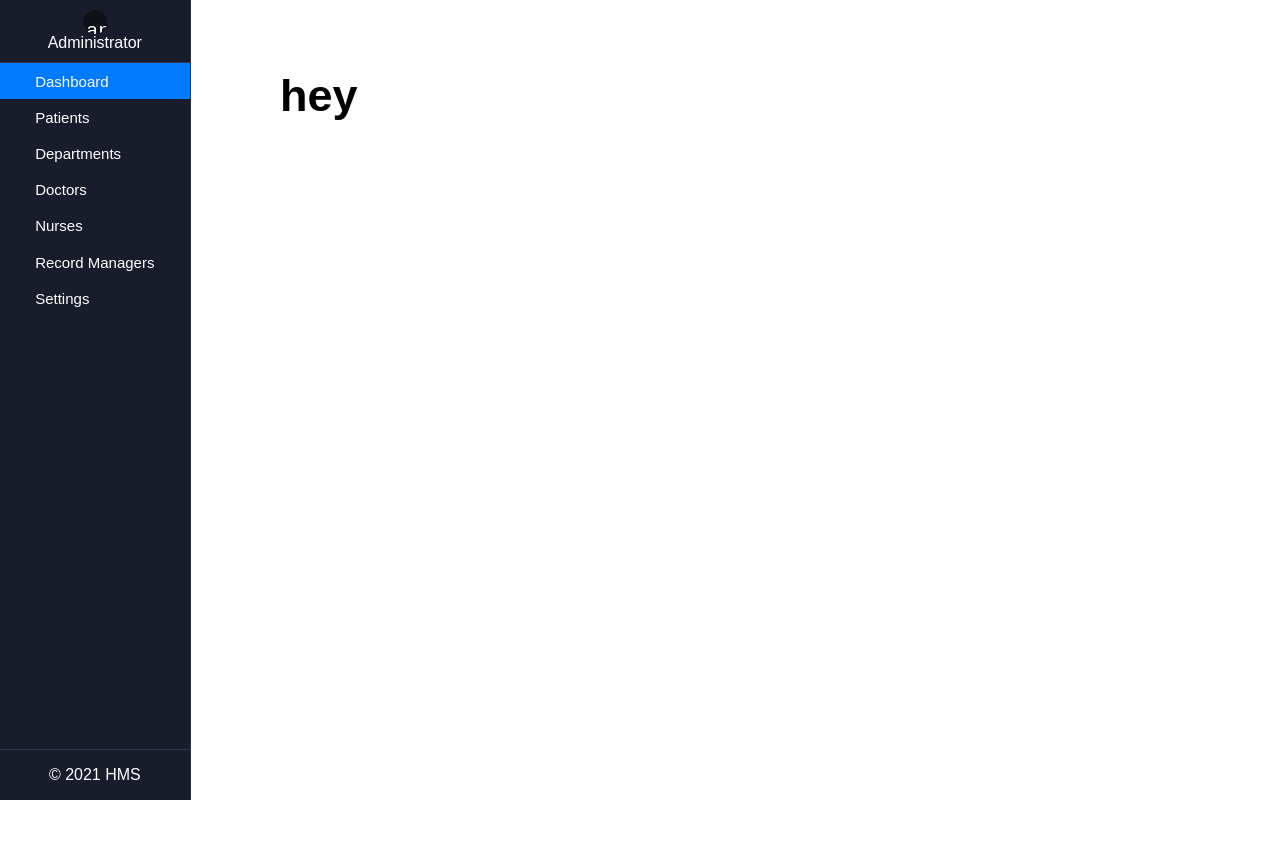
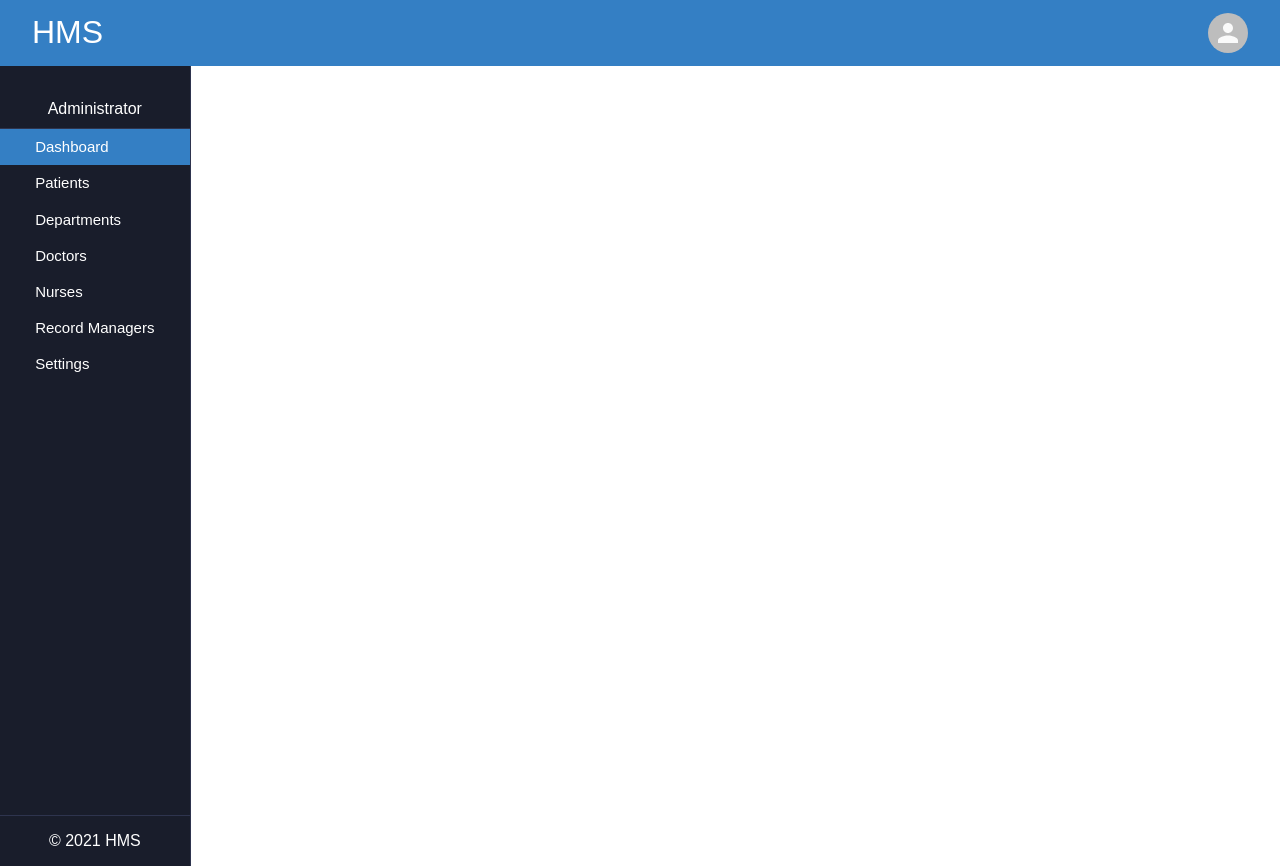
Before and after one commit to Mubangizi/hospital-management-system, a React (Create React App) app: page / in a window 1280 px wide. Shown: the top 868 px of the page. Before the commit the page ends 800 px from the top, so only its background shows below. Built offline with nearby package versions, Linux system fonts and the light colour scheme.

Commit message:
Add header section

```diff
--- /dev/null
+++ b/src/components/Header/Header.css
@@ -0,0 +1,12 @@
+.Header{
+    background-color: var(--color-blue);
+    padding: 0.8rem 2rem;
+    display: flex;
+    justify-content: space-between;
+    align-items: center;
+    color: white;
+}
+
+.Header .HeaderLogo{
+    font-size: 2rem;
+}
--- /dev/null
+++ b/src/components/Header/index.jsx
@@ -0,0 +1,15 @@
+import React from "react";
+import "./Header.css";
+import { Avatar } from "@material-ui/core";
+const Header = () => {
+  return (
+    <div className="Header">
+      <div className="HeaderLogo">HMS</div>
+      <div className="HeaderAccountInfo">
+        <Avatar />
+      </div>
+    </div>
+  );
+};
+
+export default Header;
--- a/src/components/Layout/Layout.css
+++ b/src/components/Layout/Layout.css
@@ -11,6 +11,7 @@
 .SideBar {
   width: 20%;
 }
+
 main {
   padding: 40px 0;
   margin-left: 20%;
--- a/src/components/Layout/index.jsx
+++ b/src/components/Layout/index.jsx
@@ -1,15 +1,19 @@
 import { Container } from "@material-ui/core";
 import React from "react";
+import Header from "../Header";
 import SideBar from "../SideBar";
 import "./Layout.css";
 
 const Layout = ({ children }) => {
   return (
     <div className="Layout">
-      <SideBar />
-      <main>
-        <Container>{children}</Container>
-      </main>
+      <Header />
+      <div>
+        <SideBar />
+        <main>
+          <Container>{children}</Container>
+        </main>
+      </div>
     </div>
   );
 };
--- a/src/components/SideBar/SideBar.css
+++ b/src/components/SideBar/SideBar.css
@@ -1,5 +1,5 @@
 .SideBar {
-  position: fixed;
+  /* position: fixed; */
   top: 0;
   left: 0;
   z-index: 5!important;
--- a/src/index.css
+++ b/src/index.css
@@ -3,7 +3,7 @@ html {
   --color-background-dark: #272838;
   --color-background-light: #2e344e;
   --color-primary: #347FC4;
-  --color-blue: #007bff;
+  --color-blue: #347FC4;
   --color-green: #22A410;
 }
 
```
